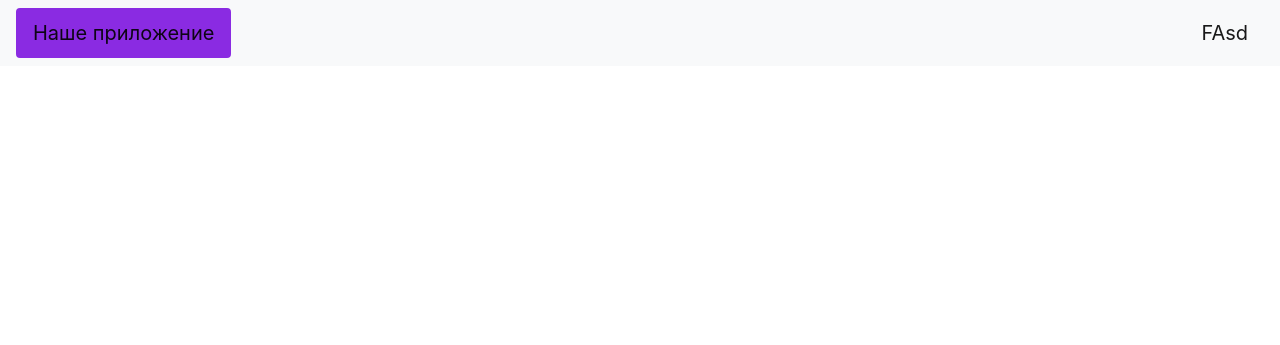
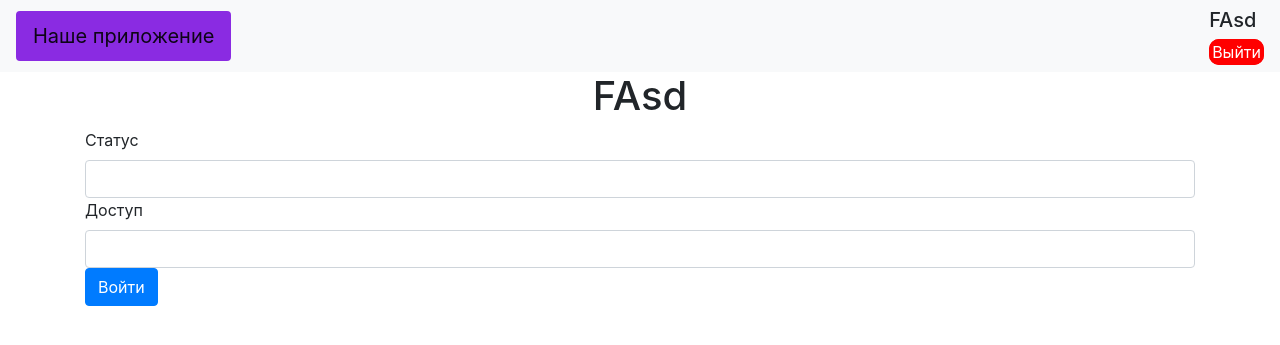
Before and after one commit to Dimmisc/Manage_sport_inventory, a Flask app: page /edit_user/1 in a window 1280 px wide. Shown: the top 345 px of the page. Run offline with Flask 3, Linux system fonts and the light colour scheme; a user stored in the database is signed in; data comes from the database, SQL or seed files in the repository; some libraries are stand-ins or nearby versions.

Commit message:
Some needed

```diff
--- a/forms/user.py
+++ b/forms/user.py
@@ -14,7 +14,10 @@ class RegisterForm(FlaskForm):
 
 
 class LoginForm(FlaskForm):
+    name = StringField("Имя")
     email = EmailField('Почта', validators=[DataRequired()])
     password = PasswordField('Пароль', validators=[DataRequired()])
+    access = StringField("Доступ")
     remember_me = BooleanField('Запомнить меня')
+    status = StringField("Статус")
     submit = SubmitField('Войти')
--- a/main.py
+++ b/main.py
@@ -136,7 +136,7 @@ def edit_item(id_item):
     form.name.data = item.name
     form.status.data = item.status
     if form.validate_on_submit():
-        print("one")
+        print('one')
     return render_template("edit_item.html", title="Редактирование предмета", form=form, item=item)
 
 
@@ -184,7 +184,12 @@ def add_type():
 @app.route("/edit_user/<int:id_user>", methods=["GET", "POST"])
 @login_required
 def edit_user(id_user):
-    return render_template("edit_user.html")
+    form = LoginForm()
+    db_sess = db_session.create_session()
+    user = db_sess.query(Users).filter_by(id=id_user).first()
+    if form.validate_on_submit():
+        print("TWO")
+    return render_template("edit_user.html", form=form, user=user, title="Изменение пользователя")
 
 
 @app.route("/confirm_request/<int:id_request>", methods=["GET", "POST"])
--- a/static/styles/Styles.css
+++ b/static/styles/Styles.css
@@ -1,3 +1,15 @@
+.exit {
+    border:3px solid red;
+    color: white;
+    background-color: red;
+    border-radius: 10px;
+}
+.exit:hover {
+    border:3px solid rgb(255, 77, 77);
+    color: white;
+    background-color: rgb(255, 77, 77);
+    text-decoration: none;
+}
 h1 {
     text-align: center;
 }
@@ -45,17 +57,29 @@ h1 {
     display: flex;
     border-radius: 5px;
 }
-.itemb {
+.iteml {
     float: left;
     width: 50%;
 }
-.itemnd {
+.itemll {
+    float: left;
+    width: 33%;
+}
+.itemr {
     float: right;
     width: 50%;
+}
+.itemrr {
+    float: right;
+    width: 67%;
 }
 .imgsize {
     height: 100px;
     height: 100px;
+}
+.imgadsize {
+    height: 400px;
+    height: 400px;
 }
 .backcolor {
     background-color: rgb(32, 116, 11);
@@ -85,3 +109,6 @@ h1 {
 .paingsm {
     padding: 3px;
 }
+.descp {
+    display: flex;
+}
--- a/templates/base.html
+++ b/templates/base.html
@@ -15,7 +15,10 @@
     <nav class="navbar navbar-light bg-light">
         <a class="btn navbar-brand borderSome backcolorV" href="/" >Наше приложение</a>
         {% if current_user.is_authenticated %}
-            <a class="navbar-brand" href="/logout">{{ current_user.name }}</a>
+        <div>
+            <h5>{{ current_user.name }}</h5>
+            <a class="exit" href="/logout">Выйти</a>
+        </div>
         {% else %}
             <p>
                 <a class="btn btn-primary " href="/register">Зарегистрироваться</a>
--- a/templates/edit_user.html
+++ b/templates/edit_user.html
@@ -2,5 +2,49 @@
 
 {% block content %}
 <div class="container">
+    <div>
+        <div>
+            <h1>{{ user.name }}</h1>
+        </div>
+        <form action="" method="post" enctype="multipart/form-data">
+        {{ form.hidden_tag() }}
+        <div>
+            <div>
+                {{ form.status.label }}
+            </div>
+            <div>
+                {{ form.status(class="form-control") }}
+            </div>
+            <div>
+                {% for error in form.name.errors %}
+                <div class="alert alert-danger" role="alert">
+                    {{ error }}
+                </div>
+                {% endfor %}
+            </div>
+        </div>
+        <div>
+            <div>
+                {{ form.access.label }}
+            </div>
+            <div>
+                {{ form.access(class="form-control") }}
+            </div>
+            <div>
+                {% for error in form.access.errors %}
+                <div class="alert alert-danger" role="alert">
+                    {{ error }}
+                </div>
+                {% endfor %}
+            </div>
+        </div>
+        <p>
+            {{ form.submit(type="submit", class="btn btn-primary") }}
+        </p>
+        <p>
+            {{ message }}
+        </p>
+        </form>
+    </div>
 </div>
 {% endblock %}
--- a/templates/index.html
+++ b/templates/index.html
@@ -8,10 +8,10 @@
     {% for item in news %}
     <div class="itemMy">
         <div class="itemn">
-            <div class="itemb">
+            <div class="iteml">
                 <img class="imgsize" src="/{{ item.photo_href }}">
             </div>
-            <div class="itemnd">
+            <div class="itemr">
                 <div>
                     <h2>{{ item.name }}</h2>
                     <h2><a class="borderG backcolor" href="/request/{item.id}">Арендовать</a></h2>
```
Also changed, not shown: templates/admin_panel.html (+8 -1 lines), templates/edit_item.html (+41 -16 lines), 1 other file.
